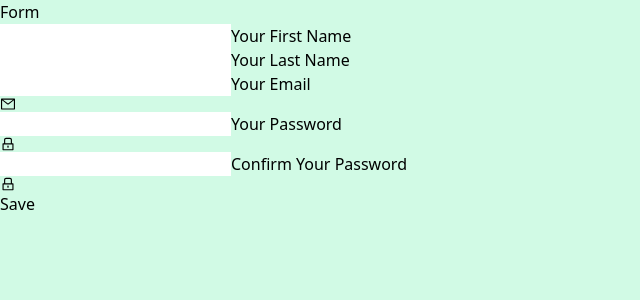
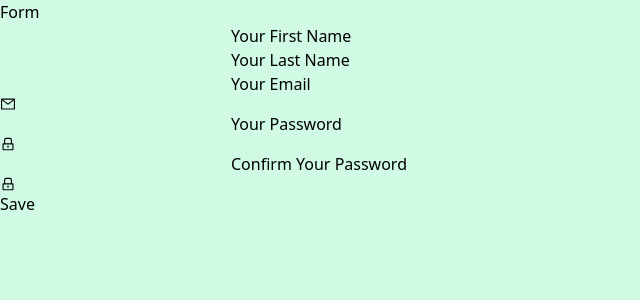
Before and after one commit to MuhammadDilshad532/formsultan, a React (Vite) app: page / in a window 1280 px wide. Shown: the top 300 px of the page, without its empty margins (0-640 px from the left). Built offline with nearby package versions, Linux system fonts and the light colour scheme.

Commit message:
add css on autofill input not show bg color

```diff
--- a/src/App.css
+++ b/src/App.css
@@ -1,3 +1,21 @@
-body{
+body {
     background-color: #d1fae5;
 }
+
+input:-webkit-autofill {
+    -webkit-box-shadow: 0 0 0 30px #9bbbb1 inset !important;
+    box-shadow: 0 0 0 30px #9bbbb1 inset !important;
+    -webkit-text-fill-color: #ffffff !important;
+    background-color: #9bbbb1 !important;
+}
+
+input:-moz-autofill {
+    background-color: #9bbbb1 !important;
+    -webkit-box-shadow: 0 0 0 30px #9bbbb1 inset !important;
+    box-shadow: 0 0 0 30px #9bbbb1 inset !important;
+    -webkit-text-fill-color: #ffffff !important;
+}
+
+input {
+    background-color: transparent !important;
+}
--- a/src/Form.jsx
+++ b/src/Form.jsx
@@ -1,5 +1,6 @@
 import React, { useState } from "react";
 import { AiOutlineLock, AiOutlineMail } from "react-icons/ai";
+import './app.css';
 
 const Form = () => {
   const [formData, setFormData] = useState({
@@ -80,7 +81,7 @@ const Form = () => {
             onChange={handleChange}
             className="block w-72 py-2.5 px-0 text-sm text-white bg-transparent border-0 border-b-2 border-gray-300 appearance-none focus:outline-none focus:border-blue-600"
           />
-          <label className="absolute text-sm text-white duration-300 transform -translate-y-6 top-3 -z-10 origin-[0] peer-focus:left-0 peer-focus:text-blue-600 peer-placeholder-shown:translate-y-0 peer-focus:scale-75 peer-focus:translate-y-6">
+          <label className="absolute text-sm text-white duration-300 transform -translate-y-6 top-3  origin-[0] peer-focus:left-0 peer-focus:text-blue-600 peer-placeholder-shown:translate-y-0 peer-focus:scale-75 peer-focus:translate-y-6">
             Your First Name
           </label>
         </div>
@@ -94,7 +95,7 @@ const Form = () => {
             onChange={handleChange}
             className="block w-72 py-2.5 px-0 text-sm text-white bg-transparent border-0 border-b-2 border-gray-300 appearance-none focus:outline-none focus:border-blue-600"
           />
-          <label className="absolute text-sm text-white duration-300 transform -translate-y-6 top-3 -z-10 origin-[0] peer-focus:left-0 peer-focus:text-blue-600 peer-placeholder-shown:translate-y-0 peer-focus:scale-75 peer-focus:translate-y-6">
+          <label className="absolute text-sm text-white duration-300 transform -translate-y-6 top-3  origin-[0] peer-focus:left-0 peer-focus:text-blue-600 peer-placeholder-shown:translate-y-0 peer-focus:scale-75 peer-focus:translate-y-6">
             Your Last Name
           </label>
         </div>
```
